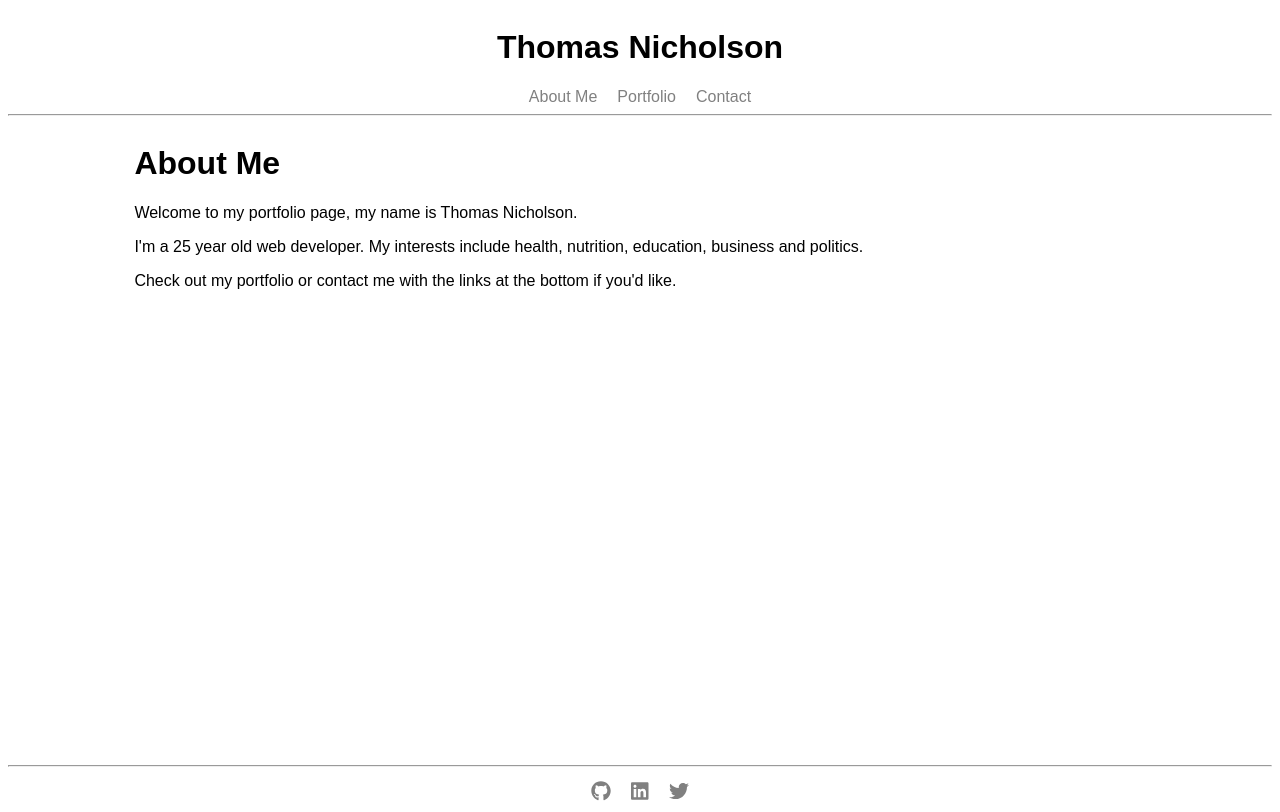
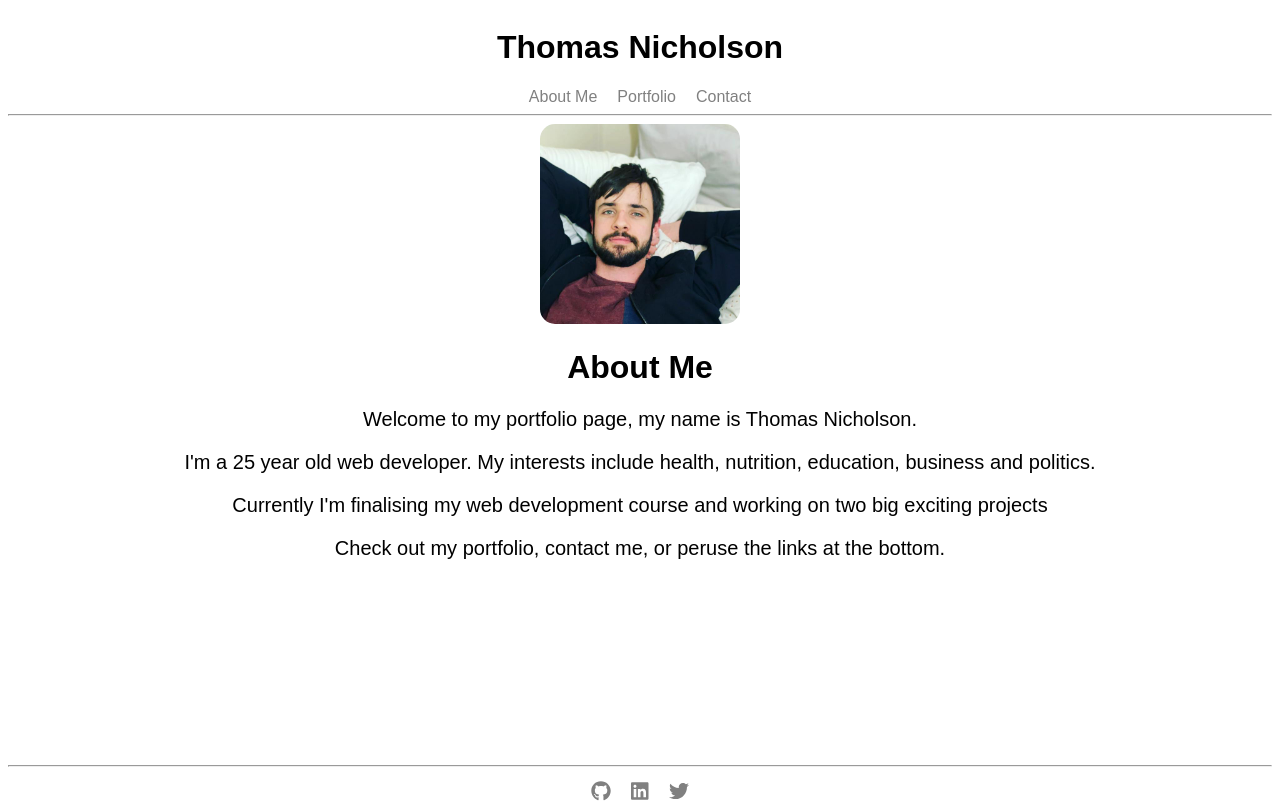
Before and after one commit to thomas-nicholson/react-portfolio, a React (Create React App) app: page / in a window 1280 px wide. Built offline with nearby package versions, Linux system fonts and the light colour scheme.

Commit message:
Added developer image. changed styling to be conducive to developer image. Added more information to About Me

```diff
--- a/src/App.css
+++ b/src/App.css
@@ -1,6 +1,7 @@
 * {
   font-family: Arial, Helvetica, sans-serif;
   align-items: center;
+  text-align: center;
 }
 
 html, body, #root {
--- a/src/components/pages/AboutMe.js
+++ b/src/components/pages/AboutMe.js
@@ -1,17 +1,27 @@
 const style = {
-    textAlign: "justify",
-    textJustify: "inter-word",
-    width: "80%",
-    flexGrow: 4
+    container: {
+        width: "80%",
+        flexGrow: 4
+    },
+    img: {
+        width: "200px",
+        borderRadius: "15px"
+    },
+    text: {
+        fontSize: "20px"
+    }
+
 }
 
 function AboutMe() {
     return(
-        <div style={style} >
+        <div style={style.container} >
+            <img style={style.img} src="./assets/me.jpg" />
             <h1>About Me</h1>
-            <p>Welcome to my portfolio page, my name is Thomas Nicholson.</p>
-            <p>I'm a 25 year old web developer. My interests include health, nutrition, education, business and politics.</p>
-            <p>Check out my portfolio or contact me with the links at the bottom if you'd like.</p>
+            <p style={style.text}>Welcome to my portfolio page, my name is Thomas Nicholson.</p>
+            <p style={style.text}>I'm a 25 year old web developer. My interests include health, nutrition, education, business and politics.</p>
+            <p style={style.text}>Currently I'm finalising my web development course and working on two big exciting projects</p>
+            <p style={style.text}>Check out my portfolio, contact me, or peruse the links at the bottom.</p>
         </div>
     )
 }
```
Also changed, not shown: public/assets/me.jpg (added).
